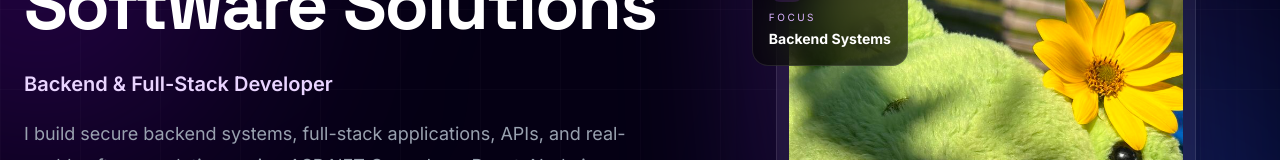
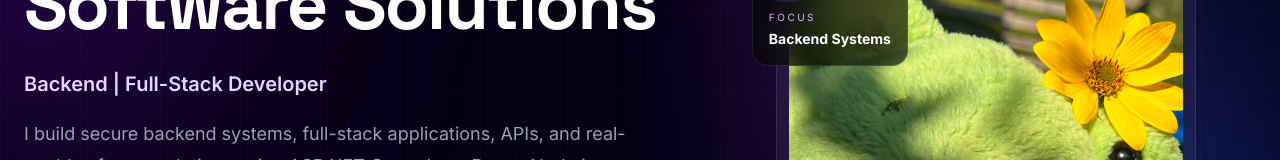
Before and after one commit to akirakaori/my-portfolio, a Next.js app: page / in a window 1280 px wide. Shown: the part 311-471 px from the top of the page. Built offline with nearby package versions, Linux system fonts and the light colour scheme.

Commit message:
Edited the her section content

```diff
--- a/src/components/HeroSection.tsx
+++ b/src/components/HeroSection.tsx
@@ -49,7 +49,7 @@ export default function HeroSection() {
           </h1>
 
           <p className="mt-7 text-xl font-semibold text-purple-200">
-            Backend & Full-Stack Developer
+            Backend | Full-Stack Developer
           </p>
 
           <p className="mt-5 max-w-2xl text-lg leading-8 text-gray-400">
```
